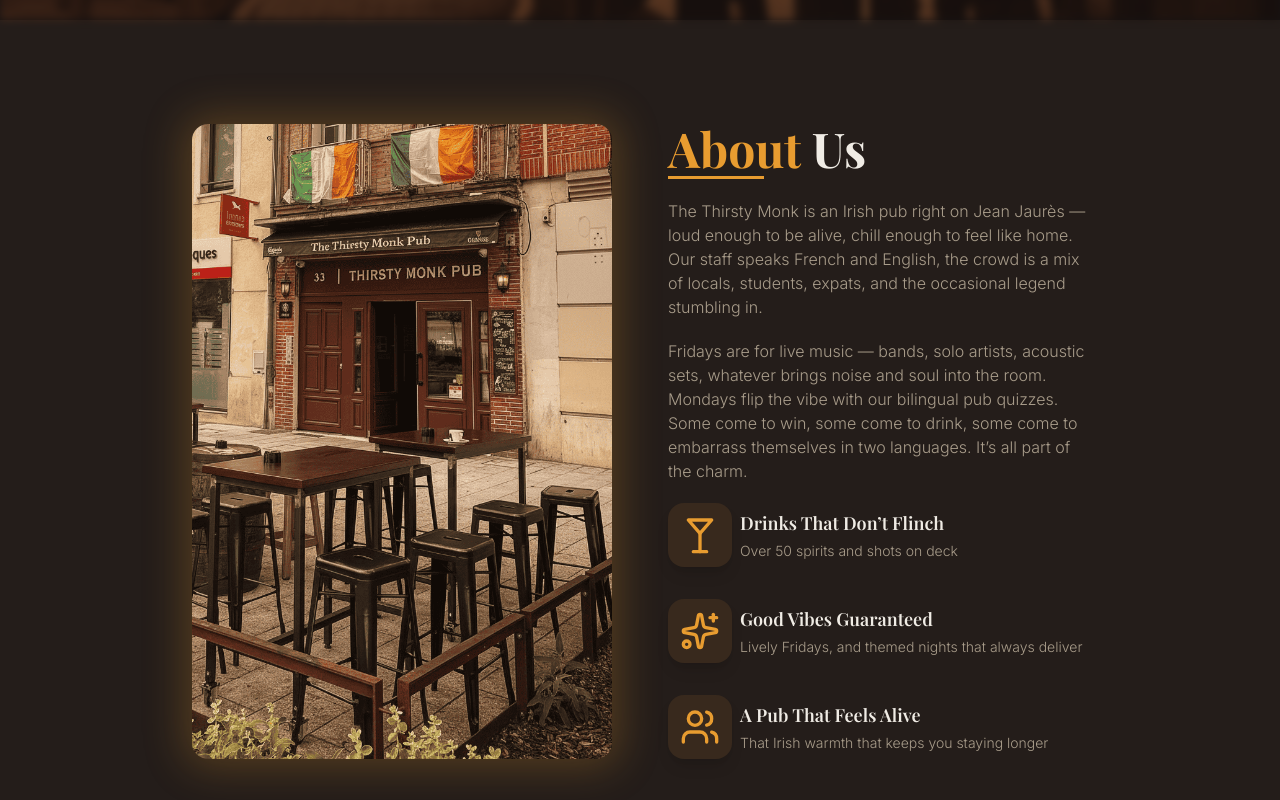
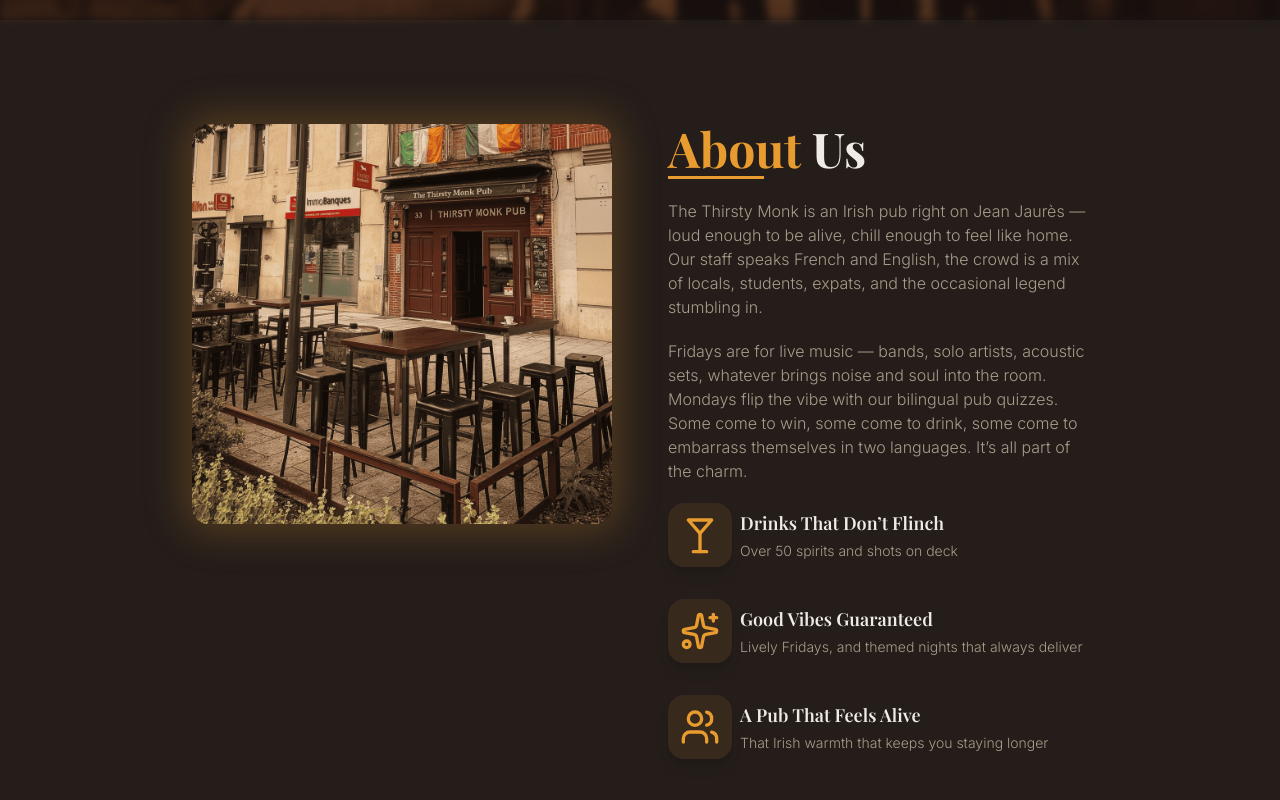
Before and after one commit to shrpz0/TheThirstyMonk, a React (Vite) app: page / in a window 1280 px wide. Shown: the part 780-1580 px from the top of the page. Built offline with nearby package versions, Linux system fonts and the light colour scheme.

Commit message:
Smoother Scrolling on Phones v3

```diff
--- a/src/components/About.jsx
+++ b/src/components/About.jsx
@@ -6,7 +6,7 @@ function About() {
   const { t } = useTranslation()
   return (
     <section id='about' className='md:min-h-110vh grid grid-cols-1 grid-rows-1 lg:grid-cols-2 gap-8 md:gap-14 bg-[#241d1a] px-8 xs:px-12 md:px-[15%] py-24 md:py-[13vh] select-none'>
-        <div className='rounded-2xl md:rounded:3xl overflow-hidden  shadow-[0_0_40px_8px_rgba(232,156,48,0.25)] max-h-85vh'>
+        <div className='rounded-2xl md:rounded:3xl overflow-hidden  shadow-[0_0_40px_8px_rgba(232,156,48,0.25)] max-h-[400px]'>
             <img src="assets/outside-view.png" className='w-full h-full object-cover object-right' />
         </div>
 
--- a/src/components/Contact.jsx
+++ b/src/components/Contact.jsx
@@ -18,7 +18,7 @@ function Contact() {
         </div>
         <div className='grid grid-cols-1 grid-rows-2 md:grid-cols-2  gap-12 md:grid-rows-1 w-full'>
 
-        <div className='rounded-2xl md:rounded:3xl overflow-hidden shadow-[0_0_40px_8px_rgba(232,156,48,0.25)] max-h-50vh'>
+        <div className='rounded-2xl md:rounded:3xl overflow-hidden shadow-[0_0_40px_8px_rgba(232,156,48,0.25)] max-h-[400px]'>
                 <img src="assets/party.png" className='w-full h-full object-cover object-center' />
         </div>
 
--- a/src/index.css
+++ b/src/index.css
@@ -11,6 +11,12 @@
 
 @theme {
   --breakpoint-m: 420px;
+}
+
+@media (max-width: 768px) {
+  body, main, section {
+    overflow-anchor: none;
+  }
 }
 
 :root {
@@ -27,6 +33,8 @@
 .max-h-50vh { max-height: calc(var(--vh100) * 0.5); }
 
 .h-100vh { height: calc(var(--vh100)); }
+
+.vh-085 { max-height: calc(var(--vh100) * 0.85); }
 
 
 
```
